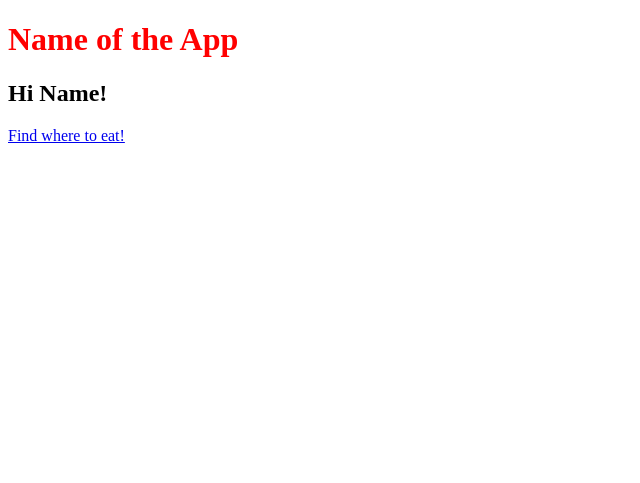
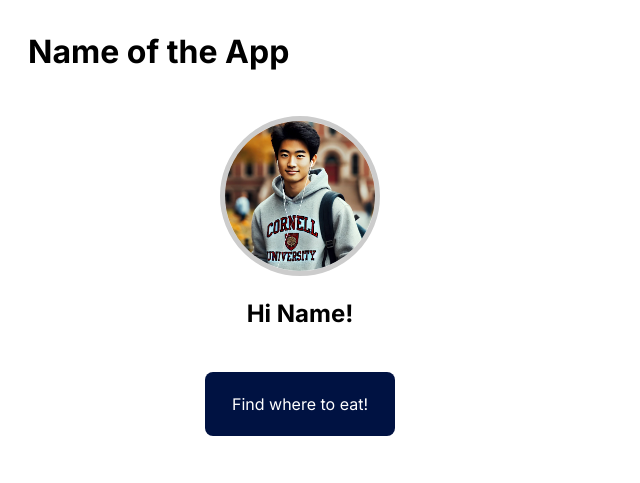
Before and after one commit to adelaidad/info4125-Project, a PHP site: page /pages/index.php in a window 1280 px wide. Shown: the top 483 px of the page, without its empty margins (0-640 px from the left). Run offline with PHP 8.4, Linux system fonts and the light colour scheme.

Commit message:
Add styling and structure

```diff
--- a/pages/eatery.php
+++ b/pages/eatery.php
@@ -19,10 +19,10 @@ $eatery_name = $_GET["eatery"] ?? NULL;
 
 <body>
   <h1>Name of App</h1>
-  <h1>Where do you want to eat</h1>
+  <h2>Where do you want to eat</h2>
 
   <!-- choosing eatery-- possible eateries are stored in eatery table it chould just be links with query string parameters -->
-  <a href="/meals?<?php echo http_build_query(array("eatery" => 2)); ?>">Cafe Jennies</a> -->
+  <a href="/meals?<?php echo http_build_query(array("eatery" => 2)); ?>" class='button'>Cafe Jennies</a>
 </body>
 
 </html>
--- a/pages/index.php
+++ b/pages/index.php
@@ -15,13 +15,20 @@
 
 
 <body>
-  <h1>Name of the App</h1>
+  <h1> Name of the App</h1>
+
+  <div class='user'>
+    <picture>
+      <img src="public/images/cornell_student.png" alt="Cornell Student (Persona)" class='rounded'>
+    </picture>
+
     <h2>Hi Name!</h2>
+  </div>
 
   <!-- Form for Goals -->
 
 
-  <a href="/eateries">Find where to eat!</a>
+  <a href="/eateries" class='button'>Find where to eat!</a>
 
 </body>
 
--- a/public/styles/site.css
+++ b/public/styles/site.css
@@ -1,3 +1,56 @@
-h1{
-    color:red;
+@import url('https://fonts.googleapis.com/css2?family=Inter:wght@400;700&display=swap');
+
+html {
+    max-width: 600px;
 }
+
+body {
+    font-family: 'Inter', sans-serif;
+    font-size: 16px;
+    line-height: 1.5;
+}
+
+.rounded {
+    width: 150px;
+    height: 150px;
+    border-radius: 50%;
+    object-fit: cover;
+    border: 5px solid #ccc;
+    margin: 0 auto;
+    display: block;
+    margin-top: 40px;
+}
+
+.user {
+    display: flex;
+    flex-direction: column;
+    align-items: center;
+    margin: 0 auto;
+}
+
+h1 {
+    margin: 0 auto;
+}
+
+
+body {
+    padding: 20px;
+}
+
+.button {
+    background-color: #001242;
+    color: white;
+    font-weight: 300;
+    text-decoration: none;
+    margin: 20px auto;
+    padding: 20px;
+    border-radius: 8px;
+    text-align: center;
+    width: 150px;
+    display: block;
+}
+
+.button:hover {
+    background-color: #F7FFF7;
+    color: #001242;
+}
```
Also changed, not shown: pages/meal.php (+16 -3 lines), public/images/cornell_student.png (added). Lines whose indentation alone changed are shown as unchanged.
